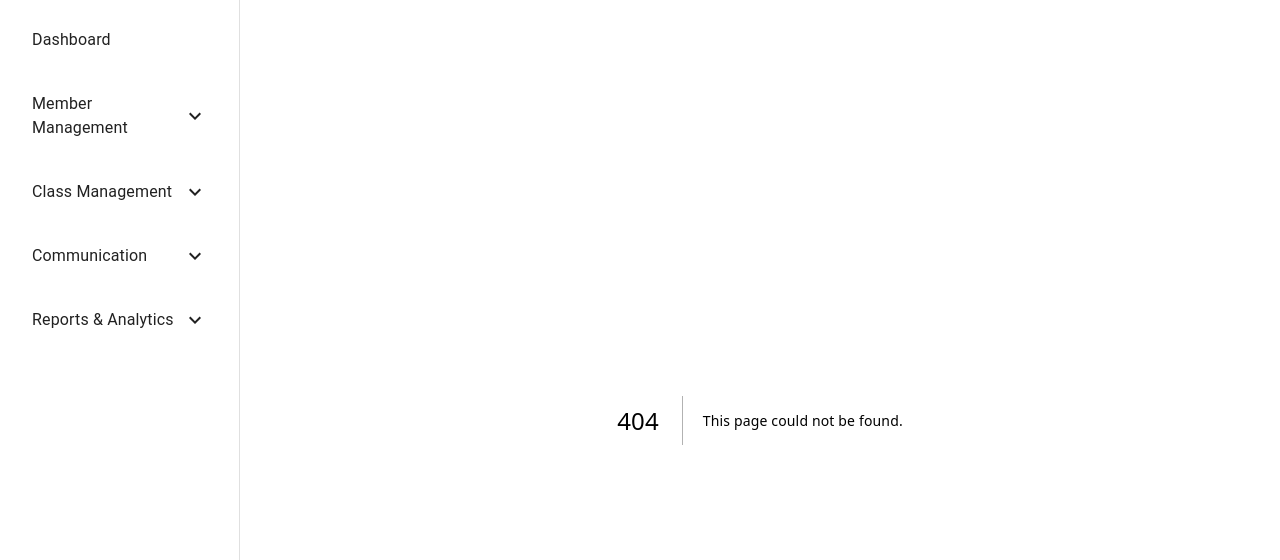
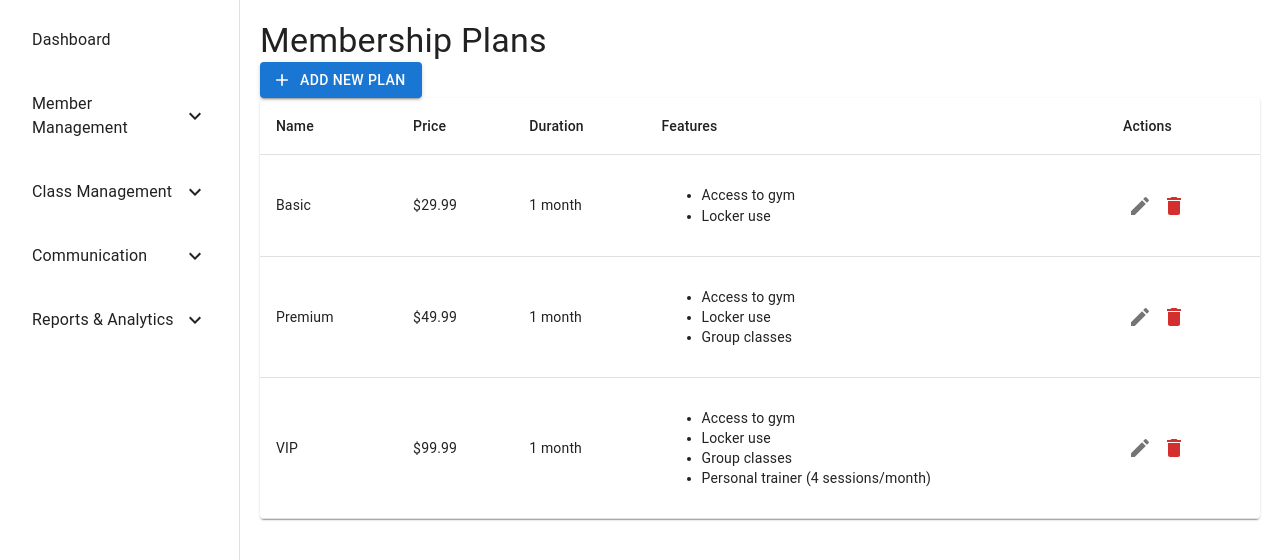
Before and after one commit to HanifCarroll/gym-management-client, a Next.js app: page /members/plans in a window 1280 px wide. Before the commit this address had no page. Shown: the top 560 px of the page. Built offline with nearby package versions, Linux system fonts and the light colour scheme.

Commit message:
Create plans page.

```diff
--- /dev/null
+++ b/src/app/members/plans/page.tsx
@@ -0,0 +1,163 @@
+'use client';
+
+import React, { useState, useEffect } from 'react';
+import {
+  Table,
+  TableBody,
+  TableCell,
+  TableContainer,
+  TableHead,
+  TableRow,
+  Paper,
+  Button,
+  TextField,
+  Dialog,
+  DialogActions,
+  DialogContent,
+  DialogTitle,
+  IconButton,
+  Typography
+} from '@mui/material';
+import { Add as AddIcon, Edit as EditIcon, Delete as DeleteIcon } from '@mui/icons-material';
+
+// Mock data for demonstration purposes
+const mockPlans = [
+  { id: 1, name: 'Basic', price: 29.99, duration: '1 month', features: ['Access to gym', 'Locker use'] },
+  { id: 2, name: 'Premium', price: 49.99, duration: '1 month', features: ['Access to gym', 'Locker use', 'Group classes'] },
+  { id: 3, name: 'VIP', price: 99.99, duration: '1 month', features: ['Access to gym', 'Locker use', 'Group classes', 'Personal trainer (4 sessions/month)'] },
+];
+
+const MembershipPlans = () => {
+  const [plans, setPlans] = useState(mockPlans);
+  const [openDialog, setOpenDialog] = useState(false);
+  const [editingPlan, setEditingPlan] = useState(null);
+
+  useEffect(() => {
+    // In a real application, you would fetch membership plans from an API here
+    // setPlans(fetchedPlans);
+  }, []);
+
+  const handleOpenDialog = (plan = null) => {
+    setEditingPlan(plan || { name: '', price: '', duration: '', features: [] });
+    setOpenDialog(true);
+  };
+
+  const handleCloseDialog = () => {
+    setOpenDialog(false);
+    setEditingPlan(null);
+  };
+
+  const handleSave = () => {
+    if (editingPlan.id) {
+      // Update existing plan
+      setPlans(plans.map(plan => plan.id === editingPlan.id ? editingPlan : plan));
+    } else {
+      // Create new plan
+      setPlans([...plans, { ...editingPlan, id: Date.now() }]);
+    }
+    handleCloseDialog();
+  };
+
+  const handleDelete = (id) => {
+    // In a real application, you would call an API to delete the plan
+    setPlans(plans.filter(plan => plan.id !== id));
+  };
+
+  return (
+    <div className="p-4">
+      <div className="flex justify-between items-center mb-4">
+        <Typography variant="h4" component="h1">Membership Plans</Typography>
+        <Button
+          variant="contained"
+          color="primary"
+          startIcon={<AddIcon />}
+          onClick={() => handleOpenDialog()}
+        >
+          Add New Plan
+        </Button>
+      </div>
+
+      <TableContainer component={Paper}>
+        <Table>
+          <TableHead>
+            <TableRow>
+              <TableCell>Name</TableCell>
+              <TableCell>Price</TableCell>
+              <TableCell>Duration</TableCell>
+              <TableCell>Features</TableCell>
+              <TableCell>Actions</TableCell>
+            </TableRow>
+          </TableHead>
+          <TableBody>
+            {plans.map((plan) => (
+              <TableRow key={plan.id}>
+                <TableCell>{plan.name}</TableCell>
+                <TableCell>${plan.price}</TableCell>
+                <TableCell>{plan.duration}</TableCell>
+                <TableCell>
+                  <ul className="list-disc pl-4">
+                    {plan.features.map((feature, index) => (
+                      <li key={index}>{feature}</li>
+                    ))}
+                  </ul>
+                </TableCell>
+                <TableCell>
+                  <IconButton onClick={() => handleOpenDialog(plan)} size="small">
+                    <EditIcon />
+                  </IconButton>
+                  <IconButton onClick={() => handleDelete(plan.id)} size="small" color="error">
+                    <DeleteIcon />
+                  </IconButton>
+                </TableCell>
+              </TableRow>
+            ))}
+          </TableBody>
+        </Table>
+      </TableContainer>
+
+      <Dialog open={openDialog} onClose={handleCloseDialog} maxWidth="sm" fullWidth>
+        <DialogTitle>{editingPlan?.id ? 'Edit Membership Plan' : 'Create New Membership Plan'}</DialogTitle>
+        <DialogContent>
+          <TextField
+            autoFocus
+            margin="dense"
+            label="Plan Name"
+            fullWidth
+            value={editingPlan?.name || ''}
+            onChange={(e) => setEditingPlan({...editingPlan, name: e.target.value})}
+          />
+          <TextField
+            margin="dense"
+            label="Price"
+            fullWidth
+            type="number"
+            value={editingPlan?.price || ''}
+            onChange={(e) => setEditingPlan({...editingPlan, price: parseFloat(e.target.value)})}
+          />
+          <TextField
+            margin="dense"
+            label="Duration"
+            fullWidth
+            value={editingPlan?.duration || ''}
+            onChange={(e) => setEditingPlan({...editingPlan, duration: e.target.value})}
+          />
+          <TextField
+            margin="dense"
+            label="Features (comma-separated)"
+            fullWidth
+            multiline
+            rows={4}
+            value={editingPlan?.features.join(', ') || ''}
+            onChange={(e) => setEditingPlan({...editingPlan, features: e.target.value.split(',').map(f => f.trim())})}
+          />
+        </DialogContent>
+        <DialogActions>
+          <Button onClick={handleCloseDialog}>Cancel</Button>
+          <Button onClick={handleSave} variant="contained" color="primary">Save</Button>
+        </DialogActions>
+      </Dialog>
+    </div>
+  );
+};
+
+export default MembershipPlans;
```
